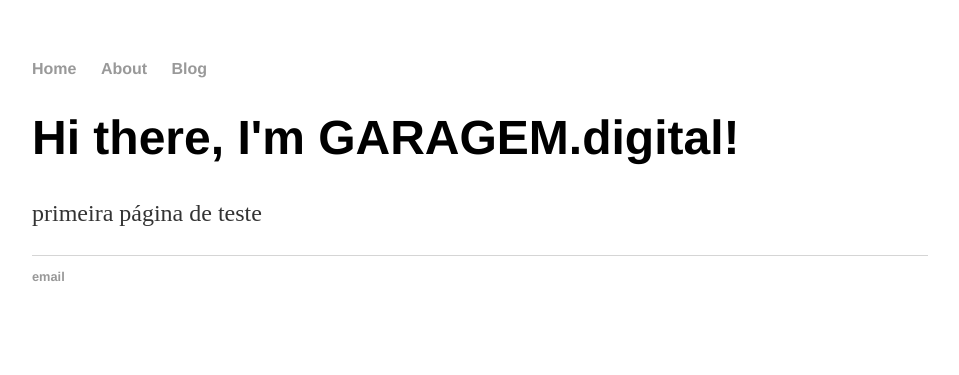
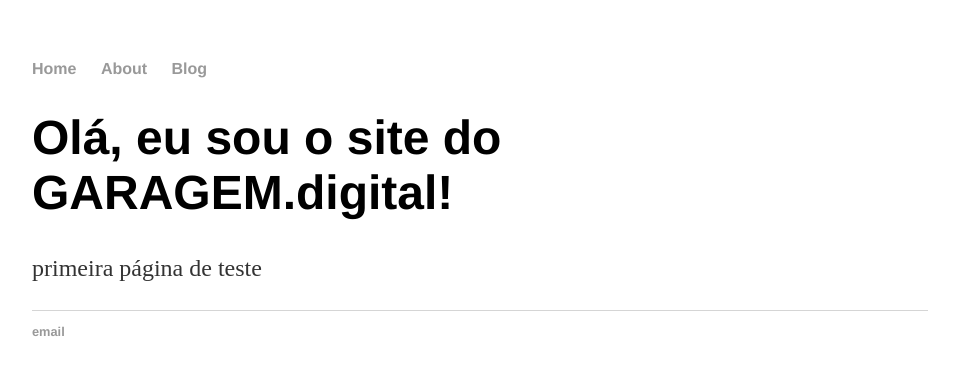
Before and after one commit to garagem-digital/garagem-digital.github.io, a Jekyll site: the page built from index.html, in a window 1280 px wide. Shown: the top 375 px of the page, without its empty margins (160-1119 px from the left). Built offline with Jekyll 4.4.1, drawn with Linux system fonts in a browser that asks for light colours.

Commit message:
Update index.html

```diff
--- a/index.html
+++ b/index.html
@@ -1,8 +1,8 @@
 ---
 layout: default
-title: Hank Quinlan, Horrible Cop
+title: GARAGEM.digital
 ---
 <div class="blurb">
-	<h1>Hi there, I'm GARAGEM.digital!</h1>
+	<h1>Olá, eu sou o site do GARAGEM.digital!</h1>
 	<p>primeira página de teste</p>
 </div><!-- /.blurb -->
```
